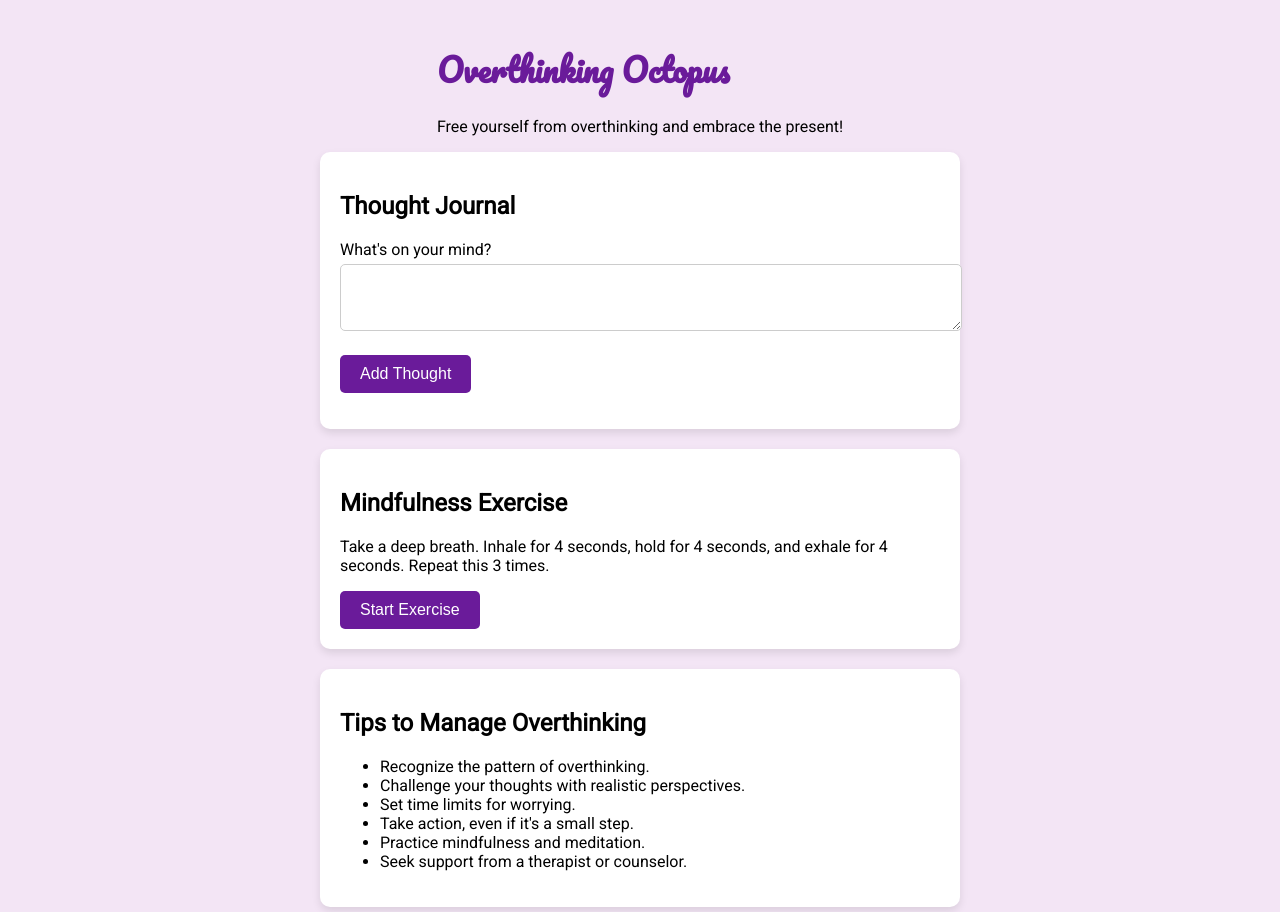
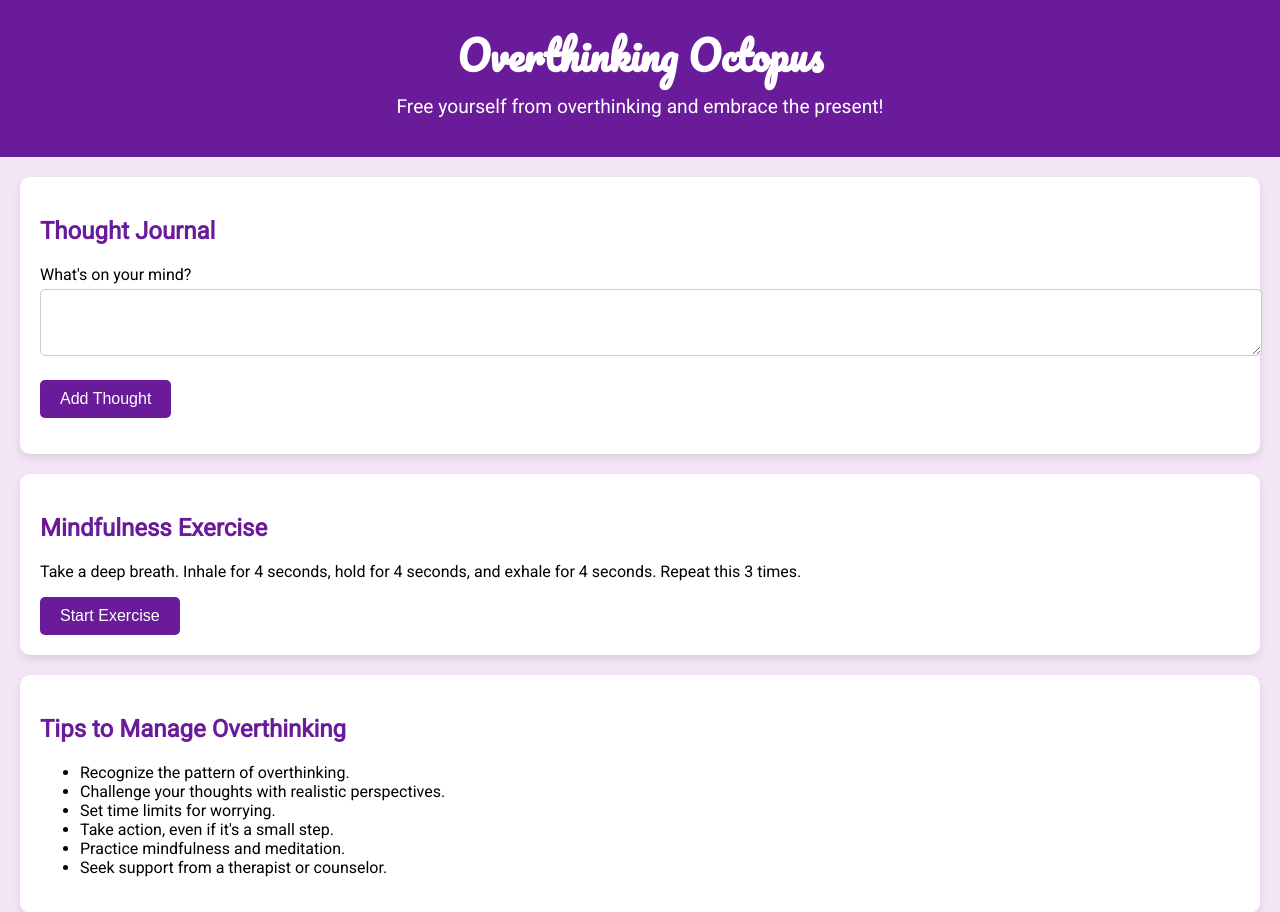
Before and after one commit to MalishiKeshini/overthinking-octopus, a plain HTML site: page index.html in a window 1280 px wide. Shown: the top 912 px of the page. Drawn offline with Linux system fonts and the light colour scheme; a script that the page names is missing.

Commit message:
styles.css

```diff
--- a/styles.css
+++ b/styles.css
@@ -1,17 +1,32 @@
+/* styles.css */
+
 body {
     font-family: 'Roboto', sans-serif;
     background-color: #f3e5f5;
     margin: 0;
+    padding: 0;
+}
+
+header {
+    background-color: #6a1b9a;
+    color: #fff;
     padding: 20px;
-    display: flex;
-    flex-direction: column;
-    align-items: center;
+    text-align: center;
 }
 
 h1 {
-    color: #6a1b9a;
     font-family: 'Pacifico', cursive;
-    margin-bottom: 20px;
+    font-size: 2.5rem;
+    margin: 0;
+}
+
+.subtitle {
+    font-size: 1.2rem;
+    margin-top: 5px;
+}
+
+main {
+    padding: 20px;
 }
 
 .container {
@@ -19,22 +34,11 @@ h1 {
     border-radius: 10px;
     box-shadow: 0 4px 8px rgba(0, 0, 0, 0.1);
     padding: 20px;
-    max-width: 600px;
-    width: 100%;
     margin-bottom: 20px;
-    position: relative;
 }
 
-.container::before {
-    content: "";
-    position: absolute;
-    top: -20px;
-    right: -20px;
-    width: 60px;
-    height: 60px;
-    background: url(images/octopus-animal.gif) no-repeat center center;
-    background-size: cover;
-    opacity: 0.2;
+.container h2 {
+    color: #6a1b9a;
 }
 
 .input-group {
@@ -76,3 +80,17 @@ button:hover {
     margin-bottom: 10px;
     border-radius: 5px;
 }
+
+footer {
+    text-align: center;
+    padding: 20px;
+    background-color: #6a1b9a;
+    color: #fff;
+}
+
+.gif-container {
+    margin-top: 20px;
+    display: flex;
+    justify-content: center;
+    align-items: center;
+}
```
